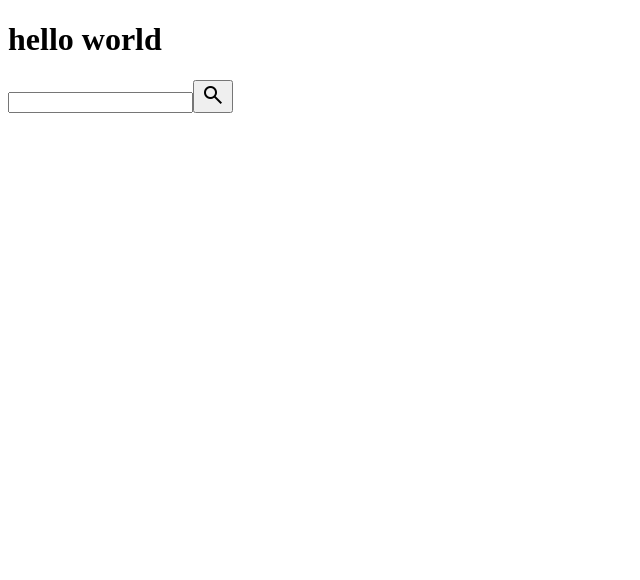
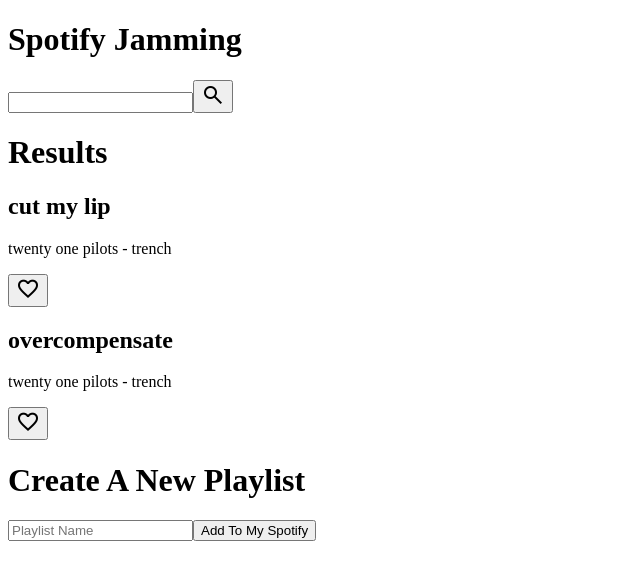
Before and after one commit to fawnnnn777/jamming, a React (Vite) app in the folder jammingReact/: page / in a window 1280 px wide. Shown: the top 580 px of the page, without its empty margins (0-640 px from the left). Built offline with nearby package versions, Linux system fonts and the light colour scheme.

Commit message:
added components track, searchbar, results

```diff
--- a/jammingReact/src/App.jsx
+++ b/jammingReact/src/App.jsx
@@ -1,10 +1,18 @@
 import React from "react";
 import SearchBar from "./SearchBar";
+import SearchResults from "./SearchResults";
+import Playlist from "./Playlist";
+
+import { songs } from "./songs";
+
 
 function App(){
   return(
     <>
+    <h1> Spotify Jamming </h1>
       <SearchBar/>
+      <SearchResults songs={songs}/>
+      <Playlist/>
     </>
   )
 }
--- /dev/null
+++ b/jammingReact/src/Playlist.jsx
@@ -0,0 +1,20 @@
+import React, { useState } from "react";
+import Track from "./Track";
+
+function Playlist(){
+const [userInput, setUserInput] = useState('')
+
+const handleChange = (e) =>{
+    setUserInput(e.target.value)
+}
+
+    return(
+        <>
+        <h1>Create A New Playlist</h1>
+            <input onChange={handleChange} value={userInput} type="text" placeholder="Playlist Name"></input>
+            <button>Add To My Spotify</button>
+        </>
+    )
+}
+
+export default Playlist
--- a/jammingReact/src/SearchBar.jsx
+++ b/jammingReact/src/SearchBar.jsx
@@ -9,7 +9,6 @@
 
     return (
         <>
-        <h1> hello world </h1>
             <form>
                 <input onChange={handleChange} value={userInput} type="text"></input>
                 <button type="submit"> <span class="material-symbols-outlined">
--- a/jammingReact/src/SearchResults.jsx
+++ b/jammingReact/src/SearchResults.jsx
@@ -0,0 +1,18 @@
+import React from "react";
+import Track from "./Track";
+
+function SearchResults(props){
+
+    return (
+        <>
+        <h1> Results </h1>
+        {props.songs.map((song)=>{
+            return(
+                <Track key={song.name} name={song.name} artist={song.artist} album={song.album}/>
+            )
+        })}
+        </>
+    )
+}
+
+export default SearchResults
--- /dev/null
+++ b/jammingReact/src/Track.jsx
@@ -0,0 +1,19 @@
+import React from "react";
+
+function Track({name, artist, album}){
+    const handleSave = (e)=>{
+        console.log(`save`)
+    }
+
+    return (
+        <>
+        <div>
+            <h2>{name}</h2>
+            <p>{artist} - {album}</p>
+            <button onClick={handleSave}><span class="material-symbols-outlined">favorite</span></button>
+        </div>
+        </>
+    )
+}
+
+export default Track
--- /dev/null
+++ b/jammingReact/src/songs.js
@@ -0,0 +1,12 @@
+export const songs = [
+    {
+        "name": "cut my lip",
+        "artist": "twenty one pilots",
+        "album": "trench"
+    },
+    {
+        "name": "overcompensate",
+        "artist": "twenty one pilots",
+        "album": "trench"
+    }
+]
```
